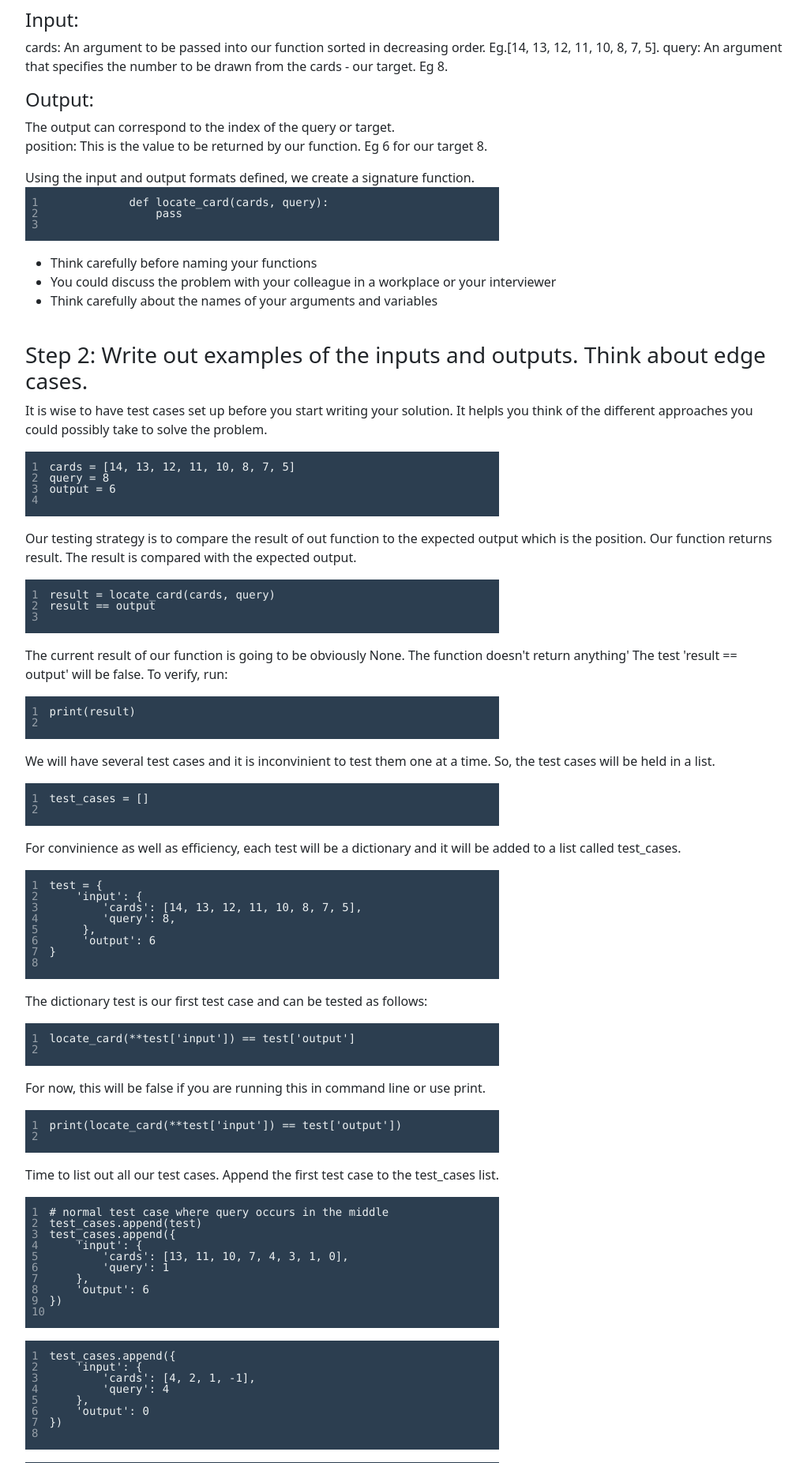
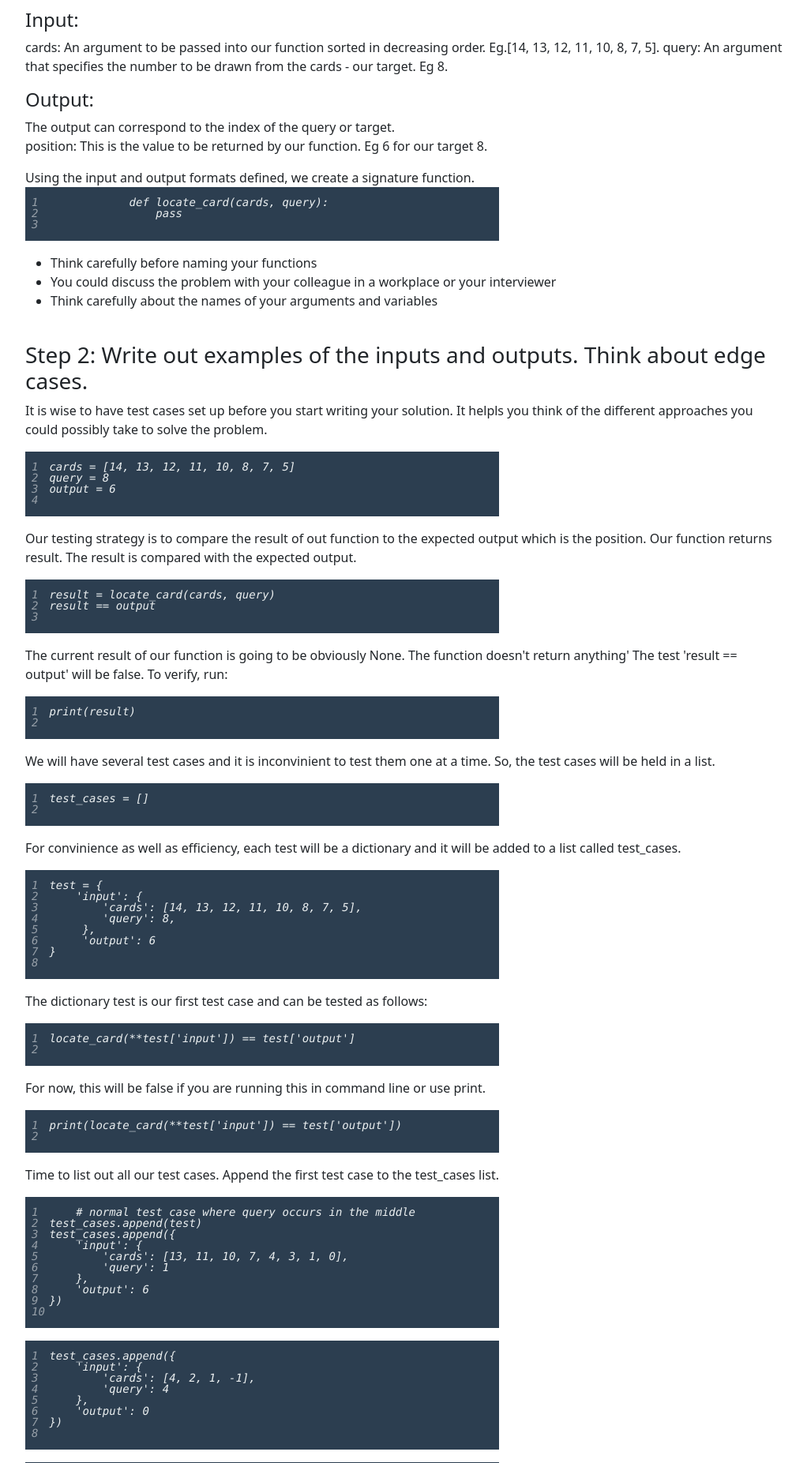
Before and after one commit to Smatnemo/smatwebsite, a Django app: template templates/dsa/binarySearch.html in a window 1280 px wide. Shown: the part 1341-3194 px from the top of the page at 79% size, without its empty margins (128-1150 px from the left). Run offline with Django 4.2, Linux system fonts and the light colour scheme; the template is opened without the code that fills it, so the values that code supplies are empty; some libraries are stand-ins or nearby versions.

Commit message:
child selector with jquery and .css

```diff
--- a/templates/dsa/binarySearch.html
+++ b/templates/dsa/binarySearch.html
@@ -154,7 +154,7 @@ print(locate_card(**test['input']) == test['output'])
 
     <!--Appending Test case 1 and 2-->
 <pre>
-<span class="comment"># normal test case where query occurs in the middle</span>
+    <span># normal test case where query occurs in the middle</span>
 test_cases.append(test)
 test_cases.append({
     'input': {
--- a/templates/dsa/footer.html
+++ b/templates/dsa/footer.html
@@ -25,7 +25,7 @@
     $("pre").html(function (index, html) {
         return html.replace(/^(.*)$/mg, "<span class=\"line\">$1</span>")
     });
-    $('comment').css('font-style', 'italic');
+    $("pre > span").css('font-style', 'italic');
 </script>
 </body>
 </html>
```
